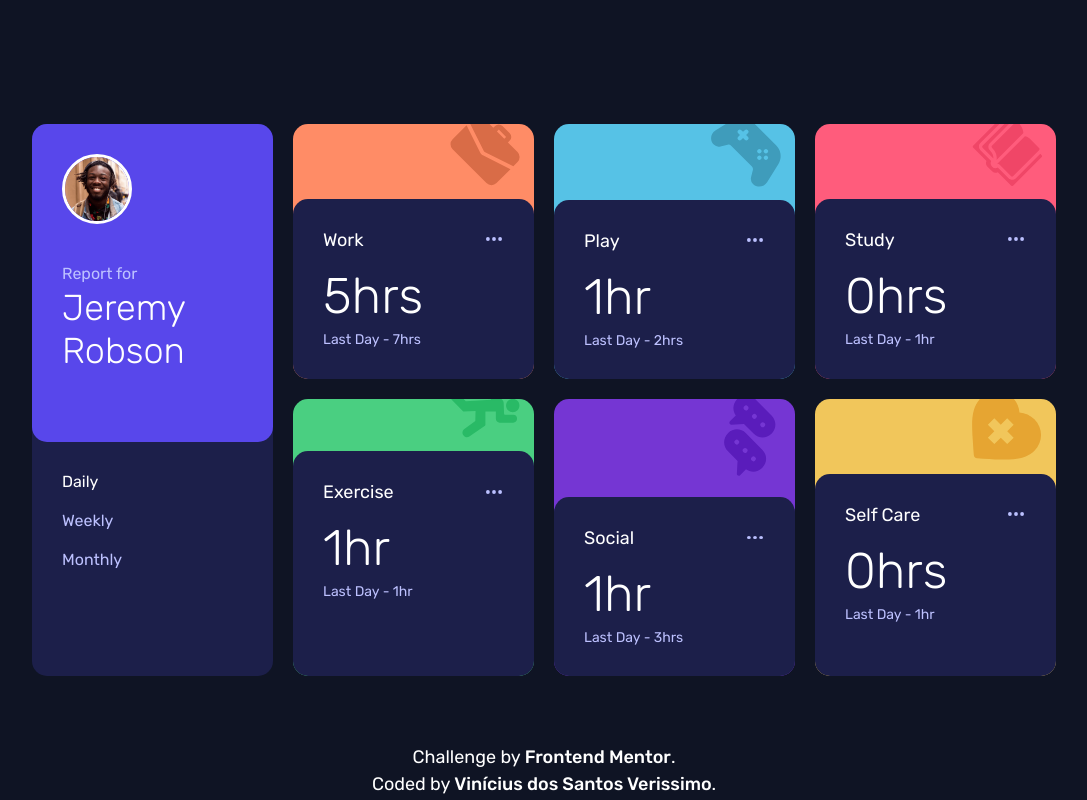
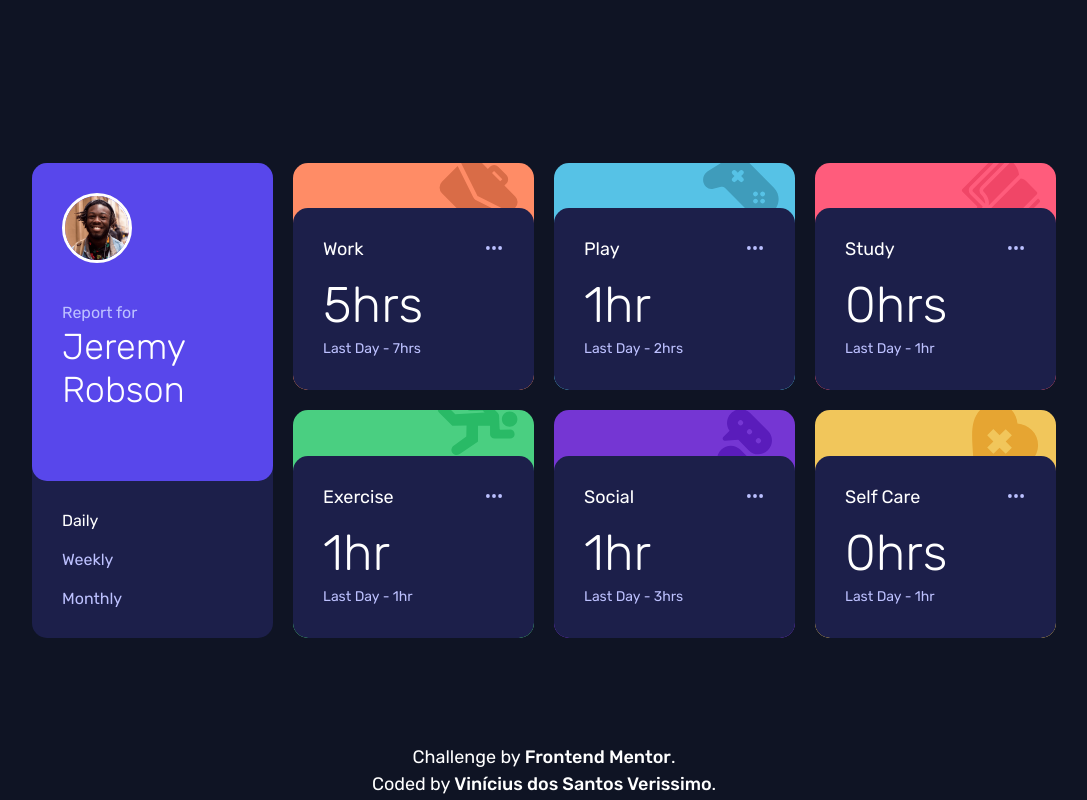
Before and after one commit to viniciusdsv93/Time-tracking-dashboard, a plain HTML site: page index.html in a window 1280 px wide. Shown: the whole page, without its empty margins (96-1183 px from the left). Drawn offline with Linux system fonts and the light colour scheme.

Commit message:
Updated layout

```diff
--- a/index.html
+++ b/index.html
@@ -41,7 +41,6 @@
       </div>
 
       <div class="container-card orange">
-        <img src="images/icon-work.svg" alt="">
 
         <div class="card">
 
@@ -71,7 +70,7 @@
       </div>
 
       <div class="container-card blue">
-        <img src="images/icon-play.svg" alt="">
+
         <div class="card">
 
           <div class="card-title">
@@ -99,7 +98,7 @@
       </div>
 
       <div class="container-card red">
-        <img src="images/icon-study.svg" alt="">
+
         <div class="card">
 
           <div class="card-title">
@@ -128,7 +127,7 @@
       </div>
 
       <div class="container-card green">
-        <img src="images/icon-exercise.svg" alt="">
+
         <div class="card">
 
           <div class="card-title">
@@ -157,7 +156,7 @@
       </div>
 
       <div class="container-card purple">
-        <img src="images/icon-social.svg" alt="">
+
         <div class="card">
 
           <div class="card-title">
@@ -186,7 +185,7 @@
       </div>
 
       <div class="container-card yellow">
-        <img src="images/icon-self-care.svg" alt="">
+
         <div class="card">
 
           <div class="card-title">
--- a/style.css
+++ b/style.css
@@ -43,6 +43,12 @@ p {
     border-bottom-right-radius: 15px;
     background-color: #fff;
     overflow: hidden;
+    display: flex;
+    align-items: flex-end;
+    background-repeat: no-repeat;
+    background-position: top right;
+    background-position-x: 90%;
+    background-position-y: -5%;
 }
 
 .container-card img {
@@ -59,7 +65,7 @@ p {
     flex-direction: column;
     gap: 15px;
     padding: 30px;
-    height: 100%;
+    height: 80%;
     width: 100%;
     transition: 0.5s;
     cursor: pointer;
@@ -98,26 +104,33 @@ p {
 
 .orange {
     background-color: hsl(15, 100%, 70%);
+    background-image: url(images/icon-work.svg);
 }
 
 .blue {
     background-color: hsl(195, 74%, 62%);
+    background-image: url(images/icon-play.svg);
 }
 
 .red {
     background-color: hsl(348, 100%, 68%);
+    background-image: url(images/icon-study.svg);
 }
 
 .green {
     background-color: hsl(145, 58%, 55%);
+    background-image: url(images/icon-exercise.svg);
 }
 
 .purple {
     background-color: hsl(264, 64%, 52%);
+    background-image: url(images/icon-social.svg);
 }
 
 .yellow {
     background-color: hsl(43, 84%, 65%);
+    background-image: url(images/icon-self-care.svg);
+
 }
 
 .card-profile {
@@ -236,6 +249,11 @@ p {
 
     .card {
         gap: 5px;
+        height: 75%;
+    }
+
+    .container-card {
+        height: 180px;
     }
 
     .card-content h1 {
```
